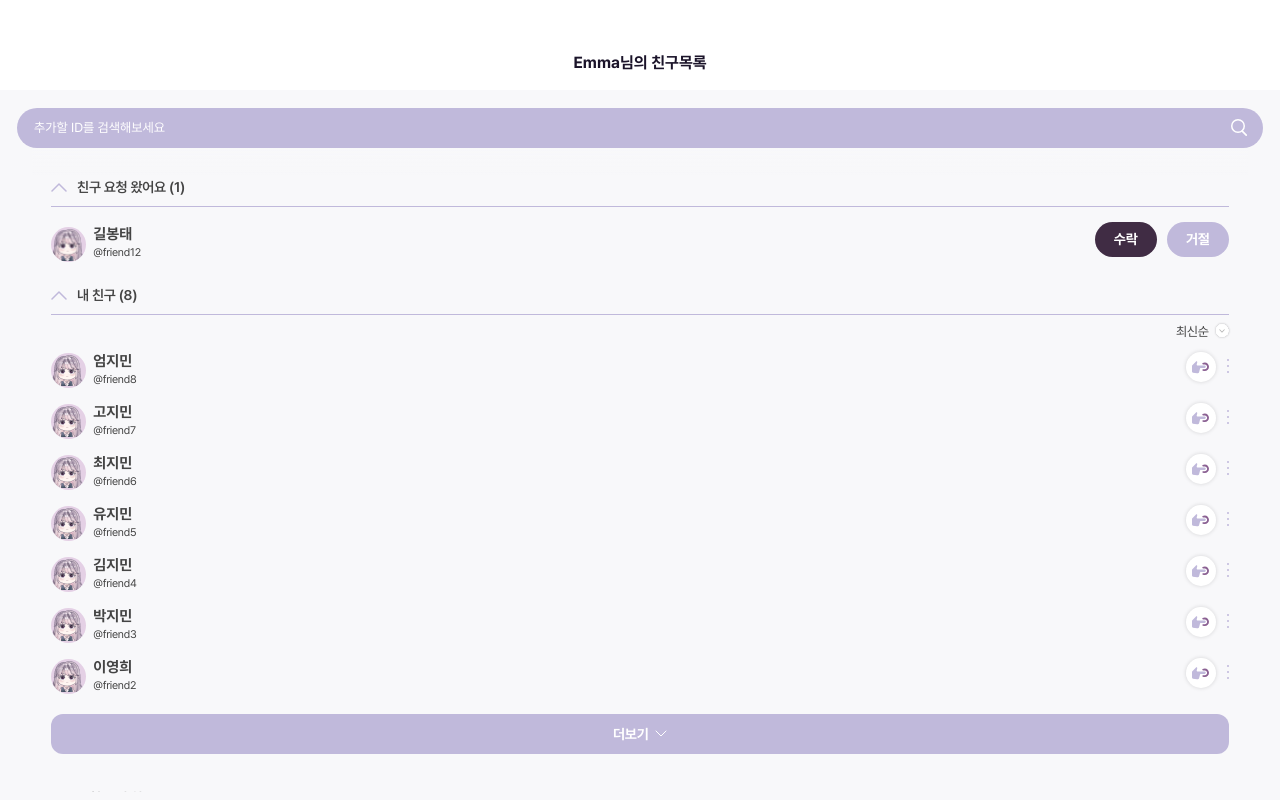
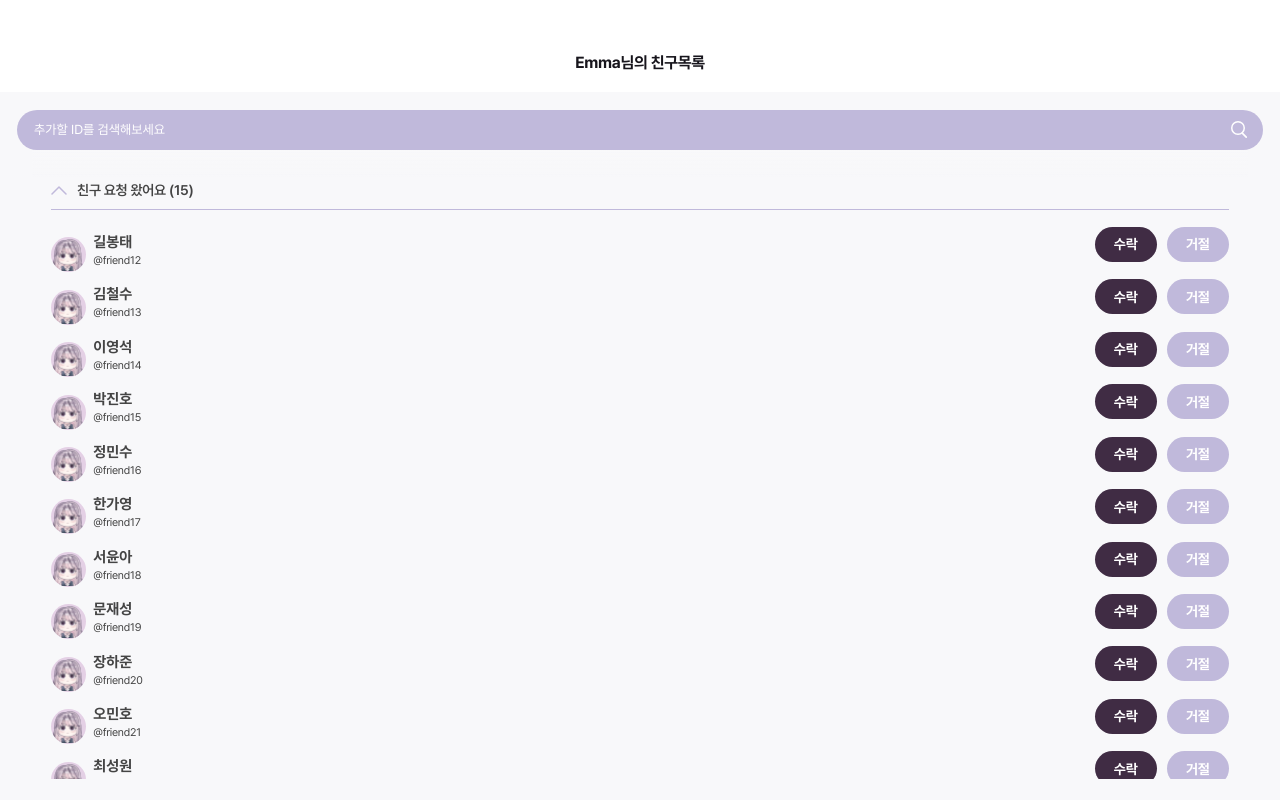
Before and after one commit to KUIT-Pleiades/Pleiades-Web-FrontEnd, a React (Vite) app: page /friendtab in a window 1280 px wide. Built offline with nearby package versions, Linux system fonts and the light colour scheme.

Commit message:
Feat: friendstab page buttons functional update

```diff
--- a/src/mock/socialInfo.json
+++ b/src/mock/socialInfo.json
@@ -4,6 +4,76 @@
       "Id": "friend12",
       "Name": "길봉태",
       "Since": 1706782496
+    },
+    {
+      "Id": "friend13",
+      "Name": "김철수",
+      "Since": 1706782497
+    },
+    {
+      "Id": "friend14",
+      "Name": "이영석",
+      "Since": 1706782498
+    },
+    {
+      "Id": "friend15",
+      "Name": "박진호",
+      "Since": 1706782499
+    },
+    {
+      "Id": "friend16",
+      "Name": "정민수",
+      "Since": 1706782500
+    },
+    {
+      "Id": "friend17",
+      "Name": "한가영",
+      "Since": 1706782501
+    },
+    {
+      "Id": "friend18",
+      "Name": "서윤아",
+      "Since": 1706782502
+    },
+    {
+      "Id": "friend19",
+      "Name": "문재성",
+      "Since": 1706782503
+    },
+    {
+      "Id": "friend20",
+      "Name": "장하준",
+      "Since": 1706782504
+    },
+    {
+      "Id": "friend21",
+      "Name": "오민호",
+      "Since": 1706782505
+    },
+    {
+      "Id": "friend22",
+      "Name": "최성원",
+      "Since": 1706782506
+    },
+    {
+      "Id": "friend23",
+      "Name": "안세진",
+      "Since": 1706782507
+    },
+    {
+      "Id": "friend24",
+      "Name": "유다은",
+      "Since": 1706782508
+    },
+    {
+      "Id": "friend25",
+      "Name": "배지훈",
+      "Since": 1706782509
+    },
+    {
+      "Id": "friend26",
+      "Name": "강수연",
+      "Since": 1706782510
     }
   ],
   "MyFriends": [
@@ -46,6 +116,51 @@
       "Id": "friend8",
       "Name": "엄지민",
       "Since": 1706782498
+    },
+    {
+      "Id": "friend9",
+      "Name": "강지민",
+      "Since": 1706782499
+    },
+    {
+      "Id": "friend10",
+      "Name": "윤지민",
+      "Since": 1706782500
+    },
+    {
+      "Id": "friend11",
+      "Name": "배지민",
+      "Since": 1706782501
+    },
+    {
+      "Id": "friend12",
+      "Name": "손지민",
+      "Since": 1706782502
+    },
+    {
+      "Id": "friend13",
+      "Name": "서지민",
+      "Since": 1706782503
+    },
+    {
+      "Id": "friend14",
+      "Name": "문지민",
+      "Since": 1706782504
+    },
+    {
+      "Id": "friend15",
+      "Name": "하지민",
+      "Since": 1706782505
+    },
+    {
+      "Id": "friend16",
+      "Name": "이준호",
+      "Since": 1706782506
+    },
+    {
+      "Id": "friend17",
+      "Name": "정윤수",
+      "Since": 1706782507
     }
   ],
   "MyRequests": [
@@ -53,6 +168,76 @@
       "Id": "friend80",
       "Name": "박창식",
       "Since": 1706782496
+    },
+    {
+      "Id": "friend81",
+      "Name": "윤도현",
+      "Since": 1706782497
+    },
+    {
+      "Id": "friend82",
+      "Name": "강민준",
+      "Since": 1706782498
+    },
+    {
+      "Id": "friend83",
+      "Name": "김서연",
+      "Since": 1706782499
+    },
+    {
+      "Id": "friend84",
+      "Name": "오현석",
+      "Since": 1706782500
+    },
+    {
+      "Id": "friend85",
+      "Name": "최한별",
+      "Since": 1706782501
+    },
+    {
+      "Id": "friend86",
+      "Name": "안지우",
+      "Since": 1706782502
+    },
+    {
+      "Id": "friend87",
+      "Name": "배서윤",
+      "Since": 1706782503
+    },
+    {
+      "Id": "friend88",
+      "Name": "박세진",
+      "Since": 1706782504
+    },
+    {
+      "Id": "friend89",
+      "Name": "장태희",
+      "Since": 1706782505
+    },
+    {
+      "Id": "friend90",
+      "Name": "강지훈",
+      "Since": 1706782506
+    },
+    {
+      "Id": "friend91",
+      "Name": "이채연",
+      "Since": 1706782507
+    },
+    {
+      "Id": "friend92",
+      "Name": "윤하영",
+      "Since": 1706782508
+    },
+    {
+      "Id": "friend93",
+      "Name": "손지혁",
+      "Since": 1706782509
+    },
+    {
+      "Id": "friend94",
+      "Name": "문재훈",
+      "Since": 1706782510
     }
   ]
 }
--- a/src/pages/FriendsTab/FriendsTab.module.scss
+++ b/src/pages/FriendsTab/FriendsTab.module.scss
@@ -16,46 +16,63 @@
     align-items: flex-end;
     padding: 0;
     margin: 0;
-    padding-bottom: 18px;
-    background-color: #FFFFFF;
-    margin-bottom: 18px;
+    padding-bottom: 1.25rem;
+    background-color: #FFF;
+    margin-bottom: 1.125rem;
 }
 .title{
     padding: 0;
     margin: 0;
 }
-.titleName, .titleWelcome{
-    font-family: "Pretendard";
-    font-size: 16px;
-    color: #1B142A;
-    font-weight: bold;
+.titleName, .titleText{
+    color: var(--gray-11, #17151C);
+    text-align: center;
+    font-family: Pretendard;
+    font-size: 1rem;
+    font-style: normal;
+    font-weight: 700;
+    line-height: normal;
+    letter-spacing: -0.02rem;
 }
 
 .searchBarContainer{
     padding-left: 2rem;
     padding-right: 2rem;
+    margin-bottom: 1.3125rem;
 }
 
 .noFriend{
-    font-family: "Pretendard";
     width: 100%;
     display: flex;
     flex-direction: column;
     align-items: center;
     position: absolute;
-    bottom: 0;
+    //bottom: 10.67rem;
+    bottom: 5rem;
     left: 50%;
     transform: translate(-50%, -50%);
 }
 .noFriendFirstText{
-    font-family: "Pretendard";
-    font-weight: 500;
-    font-size: 16px;
-    color: #1B142A;
+    color: var(--gray-11, #17151C);
+    text-align: center;
+    font-family: "ElectricalSafety";
+    font-size: 1rem;
+    font-style: normal;
+    font-weight: 400;
+    line-height: normal;
+    letter-spacing: -0.02rem;
+
+    margin-bottom: 1.12rem;
 }
 .noFriendSecondText{
-    font-family: "Pretendard";
+    color: var(--gray-22, #444);
+    text-align: center;
+    font-family: "ElectricalSafety";
+    font-size: 0.8125rem;
+    font-style: normal;
     font-weight: 400;
-    font-size: 13px;
-    color: #444444;
+    line-height: normal;
+    letter-spacing: -0.01625rem;
+
+    margin-bottom: 2.75rem;
 }
--- a/src/pages/FriendsTab/FriendsTab.tsx
+++ b/src/pages/FriendsTab/FriendsTab.tsx
@@ -64,7 +64,7 @@ const FriendsTab: React.FC = () => {
             <div className={s.headContainer}>
                 <div className={s.title}>
                     <span className={s.titleName}>{character?.characterName}</span>
-                    <span className={s.titleWelcome}>님의 친구목록</span>
+                    <span className={s.titleText}>님의 친구목록</span>
                 </div>
             </div>
             {/*================================ 검색창 부분 ==================================*/}
--- a/src/pages/FriendsTab/ShowFriendRequestsList/ShowFriendRequestsList.module.scss
+++ b/src/pages/FriendsTab/ShowFriendRequestsList/ShowFriendRequestsList.module.scss
@@ -9,9 +9,13 @@
 }
 
 .userInfoContainer{
+    width: auto;
     display: flex;
     flex-direction: row;
     align-items: center;
+    justify-content: flex-start;
+    margin: 0;
+    padding: 0;
 }
 
 .profileImage{
@@ -20,6 +24,13 @@
     background-color: #E4D0E5;
     width: 2.1875rem;
     height: 2.1875rem;
+    display: flex;
+    flex-direction: column;
+    justify-content: flex-start;
+    align-items: flex-start;
+    margin: 0;
+    bottom: 0;
+    margin-bottom: 0.1rem;
 }
 
 .nameId{
--- a/src/pages/FriendsTab/ShowMyFriendsList/ShowMyFriendsList.module.scss
+++ b/src/pages/FriendsTab/ShowMyFriendsList/ShowMyFriendsList.module.scss
@@ -13,6 +13,9 @@
     display: flex;
     flex-direction: row;
     align-items: center;
+    justify-content: flex-start;
+    margin: 0;
+    padding: 0;
 }
 .emptySpace{
     height: 2.1875rem;
@@ -25,6 +28,13 @@
     background-color: #E4D0E5;
     width: 2.1875rem;
     height: 2.1875rem;
+    display: flex;
+    flex-direction: column;
+    justify-content: flex-start;
+    align-items: flex-start;
+    margin: 0;
+    bottom: 0;
+    margin-bottom: 0.1rem;
 }
 
 .nameId{
--- a/src/pages/FriendsTab/ShowMyFriendsList/ShowMyFriendsList.tsx
+++ b/src/pages/FriendsTab/ShowMyFriendsList/ShowMyFriendsList.tsx
@@ -15,10 +15,11 @@ import deleteFriendsButton from '../../../assets/FriendsTab/deleteFriendsButton.
 interface ShowMyFriendsListProps {
     otherUser: OtherUser;
     handleDeleteFriend: () => void;
+    onActionFriendId: string;
+    setOnActionFriendId: (friendId: string) => void;
 }
 
-const ShowMyFriendsList: React.FC<ShowMyFriendsListProps> = ({ otherUser, handleDeleteFriend }) => {
-  const [onDeleteMode, setOnDeleteMode] = useState(false);
+const ShowMyFriendsList: React.FC<ShowMyFriendsListProps> = ({ otherUser, handleDeleteFriend, onActionFriendId, setOnActionFriendId }) => {
   const [isDeleteFriendModalOpen, setIsDeleteFriendModalOpen] = useState(false);
   const [isPokePopupVisible, setIsPokePopupVisible] = useState(false);
 
@@ -31,22 +32,23 @@ const ShowMyFriendsList: React.FC<ShowMyFriendsListProps> = ({ otherUser, handle
   const handleDelete = () => {
     handleDeleteFriend();
     handleCloseDeleteFriendModal();
-    setOnDeleteMode(false);
+    setOnActionFriendId("");
   };
   const handleDeleteCancel = () => {
     handleCloseDeleteFriendModal();
-    setOnDeleteMode(false);
+    setOnActionFriendId("");
   };
 
   const showPokePopup = () => {
     setIsPokePopupVisible(true);
     setTimeout(() => {
       setIsPokePopupVisible(false);
+      setOnActionFriendId("");
     }, 1500);
   };
 
   const RenderButtons = () => {
-    if (onDeleteMode) {
+    if (onActionFriendId === otherUser.Id && !isPokePopupVisible) {
       return (
         <button
           className={s.showDeleteFriendModalButton}
@@ -61,7 +63,13 @@ const ShowMyFriendsList: React.FC<ShowMyFriendsListProps> = ({ otherUser, handle
             <img src={onPoke} alt="onPoke" className={s.pokeImg} />
           </button>
         ) : (
-          <button className={s.pokeButton} onClick={showPokePopup}>
+          <button
+            className={s.pokeButton}
+            onClick={() => {
+              showPokePopup();
+              setOnActionFriendId(otherUser.Id);
+            }}
+          >
             <img src={poke} alt="poke" className={s.pokeImg} />
           </button>
         )}
@@ -94,7 +102,7 @@ const ShowMyFriendsList: React.FC<ShowMyFriendsListProps> = ({ otherUser, handle
         <button
           className={s.deleteFriendsButton}
           onClick={() => {
-            setOnDeleteMode(!onDeleteMode);
+            setOnActionFriendId(otherUser.Id);
           }}>
           <img src={deleteFriendsButton} alt='deleteFriendsButton' />
         </button>
--- a/src/pages/FriendsTab/ShowMyRequestsList/ShowMyRequestsList.module.scss
+++ b/src/pages/FriendsTab/ShowMyRequestsList/ShowMyRequestsList.module.scss
@@ -9,9 +9,13 @@
 }
 
 .userInfoContainer{
+    width: auto;
     display: flex;
     flex-direction: row;
     align-items: center;
+    justify-content: flex-start;
+    margin: 0;
+    padding: 0;
 }
 
 .profileImage{
@@ -20,6 +24,13 @@
     background-color: #E4D0E5;
     width: 2.1875rem;
     height: 2.1875rem;
+    display: flex;
+    flex-direction: column;
+    justify-content: flex-start;
+    align-items: flex-start;
+    margin: 0;
+    bottom: 0;
+    margin-bottom: 0.1rem;
 }
 
 .nameId{
--- a/src/pages/FriendsTab/ShowMyRequestsList/ShowMyRequestsList.tsx
+++ b/src/pages/FriendsTab/ShowMyRequestsList/ShowMyRequestsList.tsx
@@ -25,7 +25,7 @@ const ShowMyRequestsList: React.FC<ShowMyRequestsListProps> = ({ otherUser }) =>
       <div className={s.userInfoContainer}>
         {/*============= 프로필 사진 =============*/}
         <div className={s.profileImage}>
-          <img src={profileImageSmall} alt="profileImageSmall" width={34} />
+          <img src={profileImageSmall} alt="profileImageSmall" />
         </div>
         {/*============= 이름, ID =============*/}
         <div className={s.nameId}>
--- a/src/pages/FriendsTab/ShowTotalFriendsList/ShowTotalFriendsList.module.scss
+++ b/src/pages/FriendsTab/ShowTotalFriendsList/ShowTotalFriendsList.module.scss
@@ -2,11 +2,11 @@
     //border: 1px solid black;
     width: 100%;
     height: auto;
-    max-height: 78%;
+    max-height: 76%;
     background-color: transparent;
     margin: 0;
     padding: 0;
-    margin-top: 1.22rem;
+    //margin-top: 1.22rem;
     display: flex;
     flex-direction: column;
     align-items: center;
@@ -50,31 +50,38 @@
 .friendRequestsSection, .myFriendsSection, .myRequestsSection{
     width: 100%;
     height: auto;
-    margin-bottom: 21px;
+    padding-bottom: 0.8rem;
+    margin-bottom: 1rem;
     display: flex;
     flex-direction: column;
     align-items: center;
     justify-content: center;
     //border: 1px solid black;
-    gap: 0.5rem;
+    gap: 1.13rem;
 }
 .myFriendsSection{
     padding-top: 1.6rem;
 }
 .friendRequestsSection div:first-child{
-    margin-top: 5px;
+    margin-top: 0.7rem;
 }
 .myRequestsSection div:first-child{
-    margin-top: 5px;
+    margin-top: 0.7rem;
 }
 .myFriendsSection div:first-child{
-    margin-top: 3px;
+    margin-top: 0.2rem;
 }
 
 .friendRequest, .myFriend, .myRequest{
     //border: 1px solid gray;
     width: 100%;
-    height: 43px;
+    height: 2.15rem;
+    display: flex;
+    flex-direction: column;
+    align-items: center;
+    justify-content: center;
+    margin: 0;
+    padding: 0;
 }
 .myFriendsSectionContainer{
     position: relative;
--- a/src/pages/FriendsTab/ShowTotalFriendsList/ShowTotalFriendsList.tsx
+++ b/src/pages/FriendsTab/ShowTotalFriendsList/ShowTotalFriendsList.tsx
@@ -1,4 +1,4 @@
-import React, { useMemo, useState } from "react";
+import React, { useEffect, useMemo, useState } from "react";
 //import { Character } from "../../interfaces/Interfaces";
 import s from "./ShowTotalFriendsList.module.scss";
 
@@ -38,6 +38,8 @@ const ShowTotalFriendsList: React.FC<ShowTotalFriendsListProps> = ({
     const [isShowFriendRequests, setIsShowFriendRequests] = useState<boolean>(true);
     const [isShowMyFriends, setIsShowMyFriends] = useState<boolean>(true);
     const [isShowMyRequests, setIsShowMyRequests] = useState<boolean>(true);
+
+    useEffect(() => {
         if (
             friendsData?.FriendRequests?.length === 0 &&
             friendsData?.MyFriends?.length === 0 &&
@@ -47,6 +49,9 @@ const ShowTotalFriendsList: React.FC<ShowTotalFriendsListProps> = ({
             setIsShowMyFriends(false);
             setIsShowMyRequests(false);
         }
+    }, [friendsData]);
+
+    const [onActionFriendId, setOnActionFriendId] = useState<string>("");
 
     const [showAllFriends, setShowAllFriends] = useState<boolean>(false);
 
@@ -125,6 +130,8 @@ const ShowTotalFriendsList: React.FC<ShowTotalFriendsListProps> = ({
                   <ShowMyFriendsList
                     otherUser={friend}
                     handleDeleteFriend={() => handleDeleteFriend(friend.Id)}
+                    onActionFriendId={onActionFriendId}
+                    setOnActionFriendId={setOnActionFriendId}
                   />
                 </div>
               ))}
```
Lines whose indentation alone changed are shown as unchanged.
